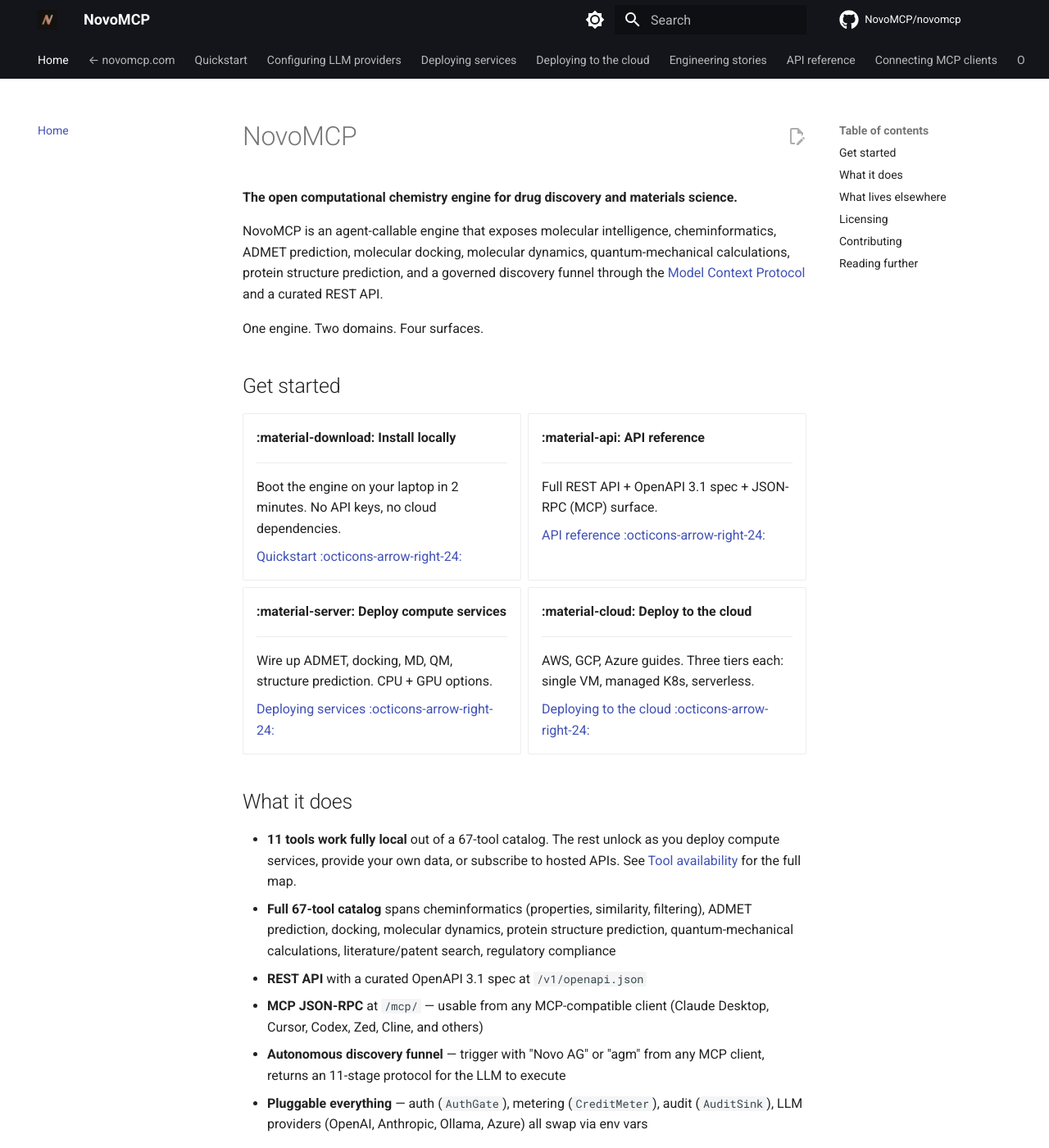
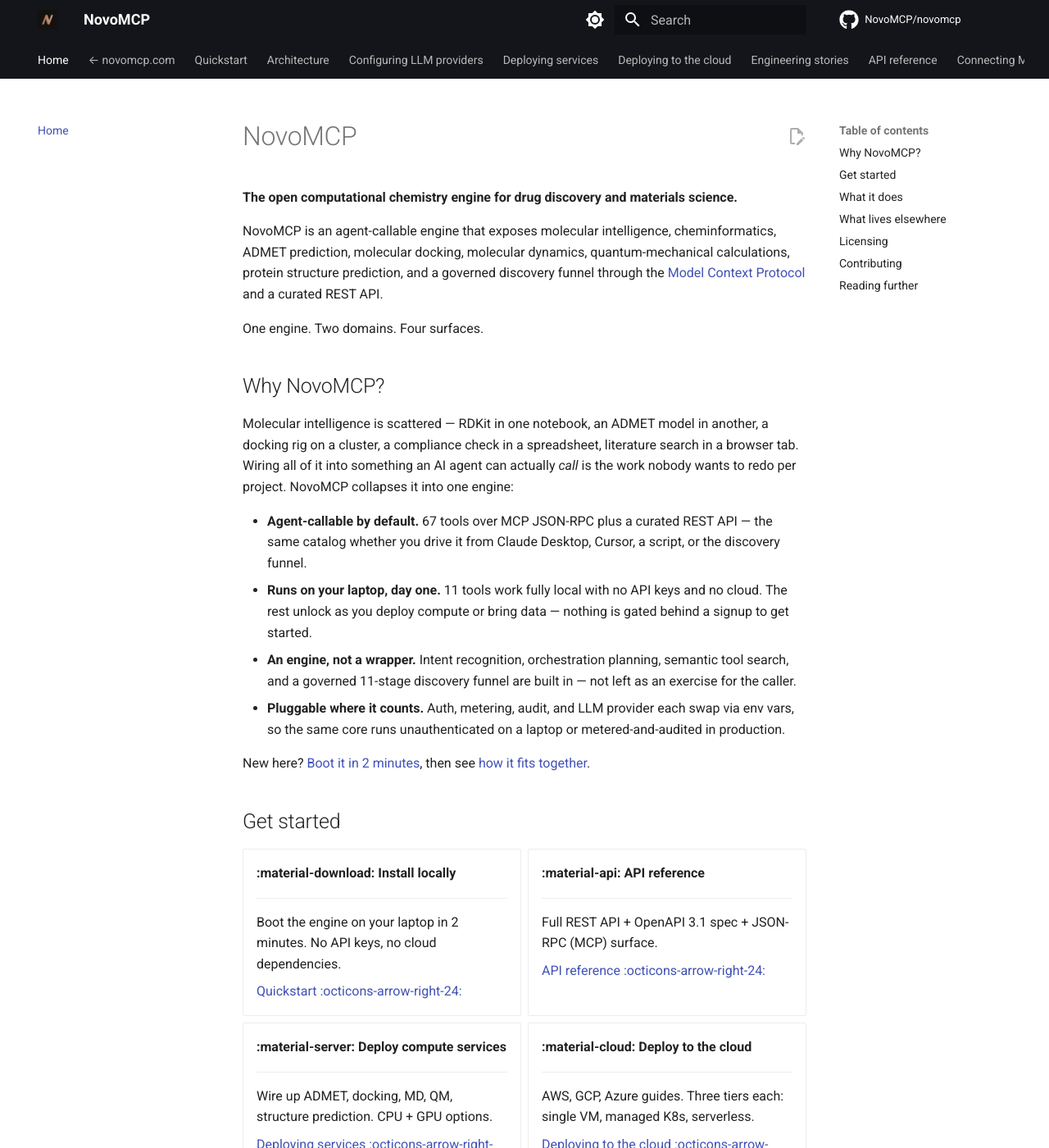
Before and after one commit to NovoMCP/novomcp, an MkDocs documentation site: the page built from docs/index.md, in a window 1280 px wide and 1400 px high. Shown: the whole window at 82% size. Built offline with MkDocs 1.6.1 and Material for MkDocs 9.7.7, drawn with Linux system fonts in a browser that asks for light colours; comment, search, counter and statistics services are not loaded.

Commit message:
docs: add Architecture page + diagram, sharpen 'Why NovoMCP', surface Troubleshooting/Updating in nav
- New docs/architecture.md: Mermaid system diagram (clients → surfaces → core →
  compute services → optional data/LLM) + the four-layer walkthrough and a
  'what a tool call does' trace. Enables Mermaid via superfences custom_fences.
- index.md: add a 'Why NovoMCP?' value section (problem → 4 differentiators),
  engine-first framing, links to quickstart + architecture.
- mkdocs.yml nav: add Architecture (after Quickstart); surface the existing
  troubleshooting.md + updating.md pages (were on disk but not in nav).

Addresses OSS Get-Started review: architecture diagram (#4), Why section (#5),
troubleshooting discoverability (#8).

Co-Authored-By: Claude Opus 4.8 (1M context) <noreply@anthropic.com>

```diff
--- a/docs/index.md
+++ b/docs/index.md
@@ -5,6 +5,17 @@
 NovoMCP is an agent-callable engine that exposes molecular intelligence, cheminformatics, ADMET prediction, molecular docking, molecular dynamics, quantum-mechanical calculations, protein structure prediction, and a governed discovery funnel through the [Model Context Protocol](https://modelcontextprotocol.io) and a curated REST API.
 
 One engine. Two domains. Four surfaces.
+
+## Why NovoMCP?
+
+Molecular intelligence is scattered — RDKit in one notebook, an ADMET model in another, a docking rig on a cluster, a compliance check in a spreadsheet, literature search in a browser tab. Wiring all of it into something an AI agent can actually *call* is the work nobody wants to redo per project. NovoMCP collapses it into one engine:
+
+- **Agent-callable by default.** 67 tools over MCP JSON-RPC plus a curated REST API — the same catalog whether you drive it from Claude Desktop, Cursor, a script, or the discovery funnel.
+- **Runs on your laptop, day one.** 11 tools work fully local with no API keys and no cloud. The rest unlock as you deploy compute or bring data — nothing is gated behind a signup to get started.
+- **An engine, not a wrapper.** Intent recognition, orchestration planning, semantic tool search, and a governed 11-stage discovery funnel are built in — not left as an exercise for the caller.
+- **Pluggable where it counts.** Auth, metering, audit, and LLM provider each swap via env vars, so the same core runs unauthenticated on a laptop or metered-and-audited in production.
+
+New here? [Boot it in 2 minutes](quickstart.md), then see [how it fits together](architecture.md).
 
 ## Get started
 
--- a/mkdocs.yml
+++ b/mkdocs.yml
@@ -66,7 +66,11 @@ markdown_extensions:
       pygments_lang_class: true
   - pymdownx.inlinehilite
   - pymdownx.snippets
-  - pymdownx.superfences
+  - pymdownx.superfences:
+      custom_fences:
+        - name: mermaid
+          class: mermaid
+          format: !!python/name:pymdownx.superfences.fence_code_format
   - pymdownx.tabbed:
       alternate_style: true
   - pymdownx.tasklist:
@@ -79,6 +83,7 @@ nav:
   - Home: index.md
   - "← novomcp.com": https://www.novomcp.com/
   - Quickstart: quickstart.md
+  - Architecture: architecture.md
   - Configuring LLM providers: configuring-llm.md
   - Deploying services:
       - Overview: deploying-services/README.md
@@ -111,4 +116,6 @@ nav:
   - Connecting MCP clients: connecting-mcp-clients.md
   - Optional data services: optional-data-services.md
   - Tool availability: tool-availability.md
+  - Troubleshooting: troubleshooting.md
+  - Updating: updating.md
   - Changelog: changelog.md
```
Also changed, not shown: docs/architecture.md (added, +74 -0 lines).
